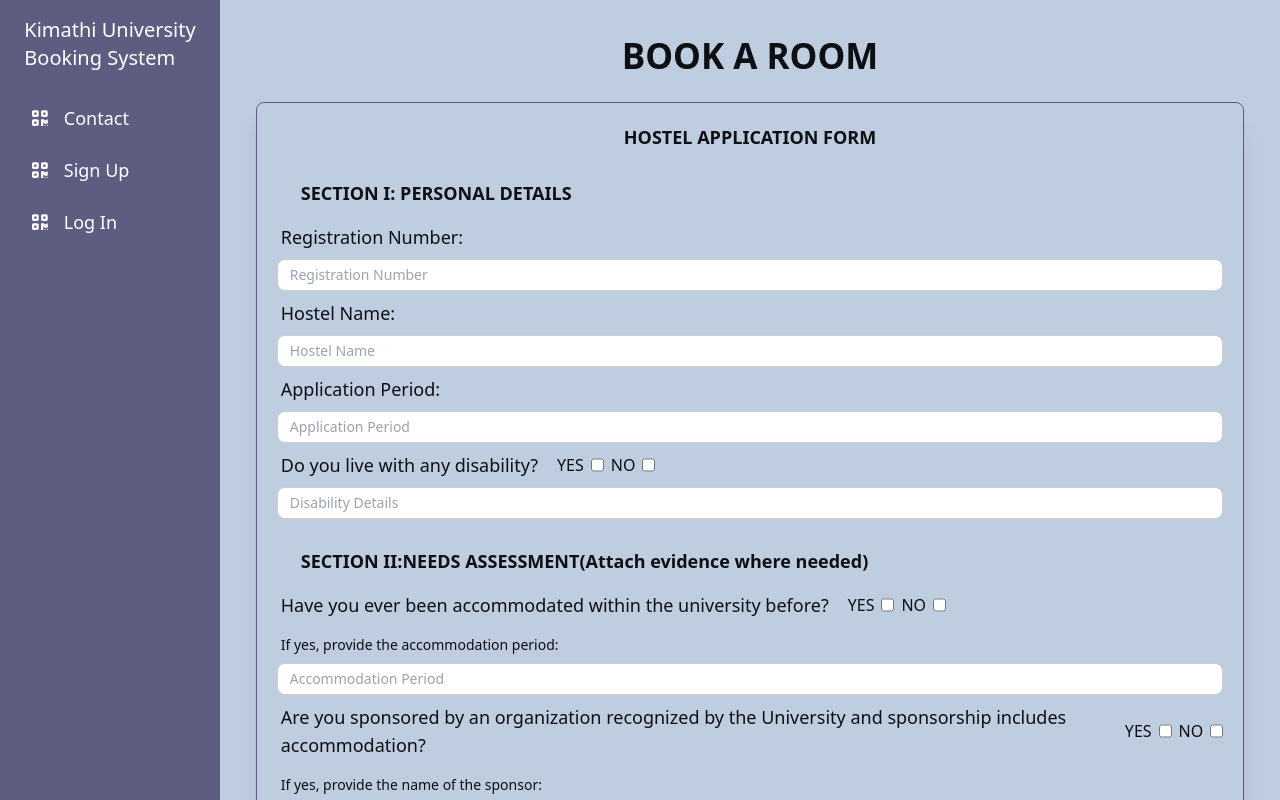
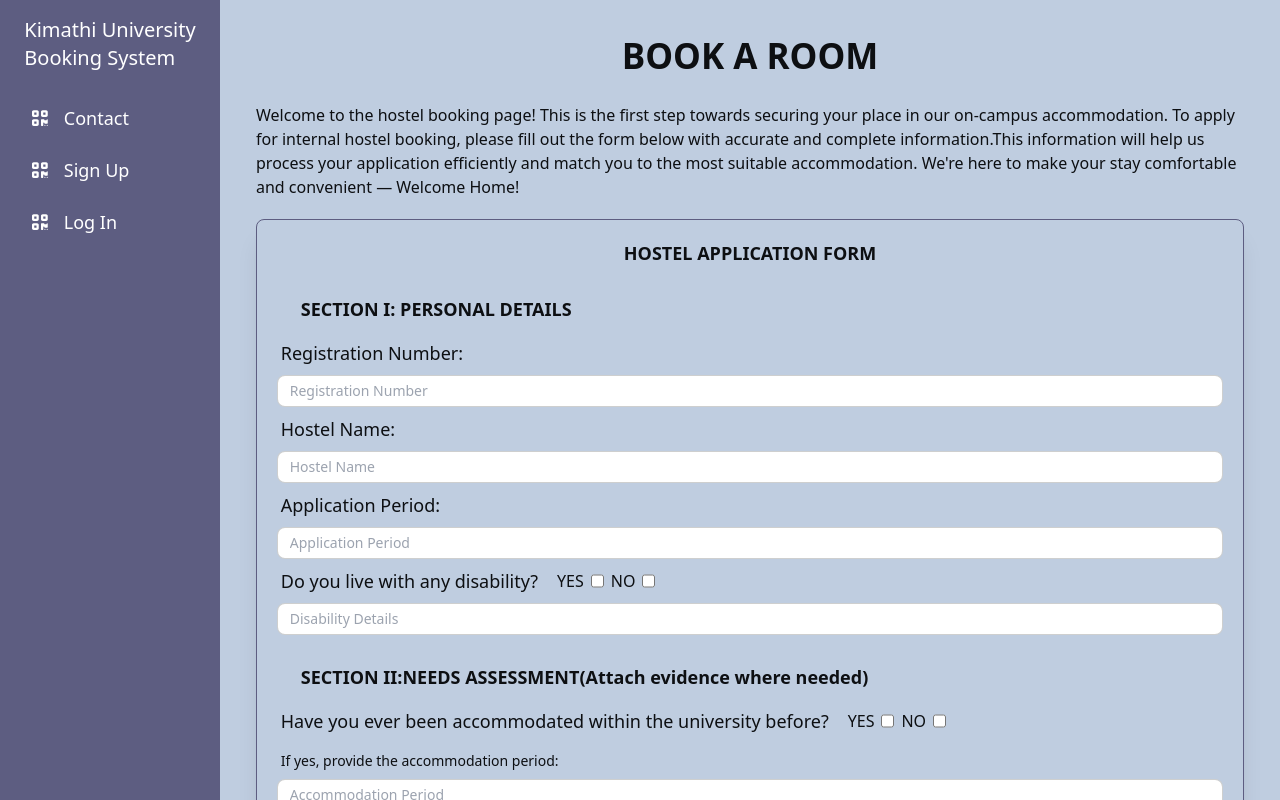
Before and after one commit to EvansMungai/UHBUI, an Angular app: page /uhb/booking in a window 1280 px wide. Shown: the top 800 px of the page. Built offline with nearby package versions, Linux system fonts and the light colour scheme.

Commit message:
Make changes to the booking, accommodation and application pages

```diff
--- a/src/app/student/accommodation-details/accommodation-details.component.html
+++ b/src/app/student/accommodation-details/accommodation-details.component.html
@@ -1,5 +1,5 @@
 <h1 class="text-[35px] font-bold text-center">STUDENT ACCOMMODATION DETAILS</h1>
-<p class="my-5">View a clear and detailed overview of your accommodation. All your key information, including room
+<p class="my-5">View a clear and detailed overview of your accommodation details. All your key information, including room
     number, hostel name, and any required actions, is
     neatly displayed in an easy-to-read table. With everything organized in one place, this page helps you stay on top
     of your application journey effortlessly.</p>
--- a/src/app/student/application-details/application-details.component.html
+++ b/src/app/student/application-details/application-details.component.html
@@ -1,5 +1,5 @@
 <h1 class="text-[35px] font-bold text-center">STUDENT APPLICATION DETAILS</h1>
-<p class="my-5">View a clear and detailed overview of your application. All your key information, including application
+<p class="my-5">View a clear and detailed overview of your application details. All your key information, including application
     period, application status, and any required actions, is
     neatly displayed in an easy-to-read table. With everything organized in one place, this page helps you stay on top
     of your application journey effortlessly.</p>
--- a/src/app/student/booking/booking.component.html
+++ b/src/app/student/booking/booking.component.html
@@ -1,14 +1,21 @@
 <h1 class="text-[35px] font-bold text-center">BOOK A ROOM</h1>
+<p class="my-5">Welcome to the hostel booking page! This is the first step towards securing your place in our on-campus
+    accommodation. To apply for internal hostel booking, please fill out the form below with accurate and complete
+    information.This information will help us process your application efficiently and match you to the most suitable
+    accommodation. We're here to make your stay comfortable and convenient — Welcome Home!</p>
 <form class="flex flex-1 flex-col mx-auto m-[2%] p-[2%] border border-[#5D5D81] shadow-xl rounded-lg">
     <h3 class="text-lg font-bold text-center">HOSTEL APPLICATION FORM</h3>
 
     <h4 class="label text-lg font-bold ml-5 mt-5">SECTION I: PERSONAL DETAILS</h4>
     <label for="fname" class="label text-lg font-medium">Registration Number:</label>
-    <input type="text" id="fname" name="fname" class="input input-bordered input-sm bg-white" placeholder="Registration Number">
+    <input type="text" id="fname" name="fname" class="input input-bordered input-sm bg-white"
+        placeholder="Registration Number">
     <label for="lname" class="label text-lg font-medium">Hostel Name:</label>
-    <input type="text" id="lname" name="lname" class="input input-bordered input-sm bg-white" placeholder="Hostel Name" />
+    <input type="text" id="lname" name="lname" class="input input-bordered input-sm bg-white"
+        placeholder="Hostel Name" />
     <label for="lname" class="label text-lg font-medium">Application Period:</label>
-    <input type="text" id="lname" name="lname" class="input input-bordered input-sm bg-white" placeholder="Application Period"/>
+    <input type="text" id="lname" name="lname" class="input input-bordered input-sm bg-white"
+        placeholder="Application Period" />
     <div class="join">
         <label for="disability?" class="label text-lg font-medium join-item mr-3">Do you live with any
             disability?</label>
```
